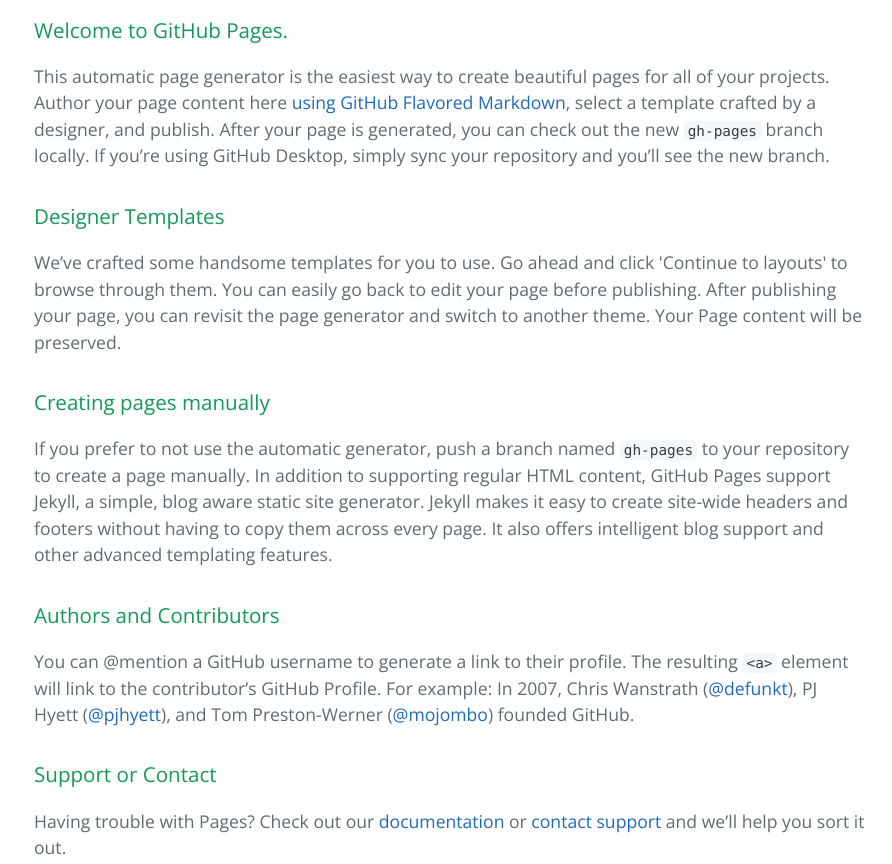
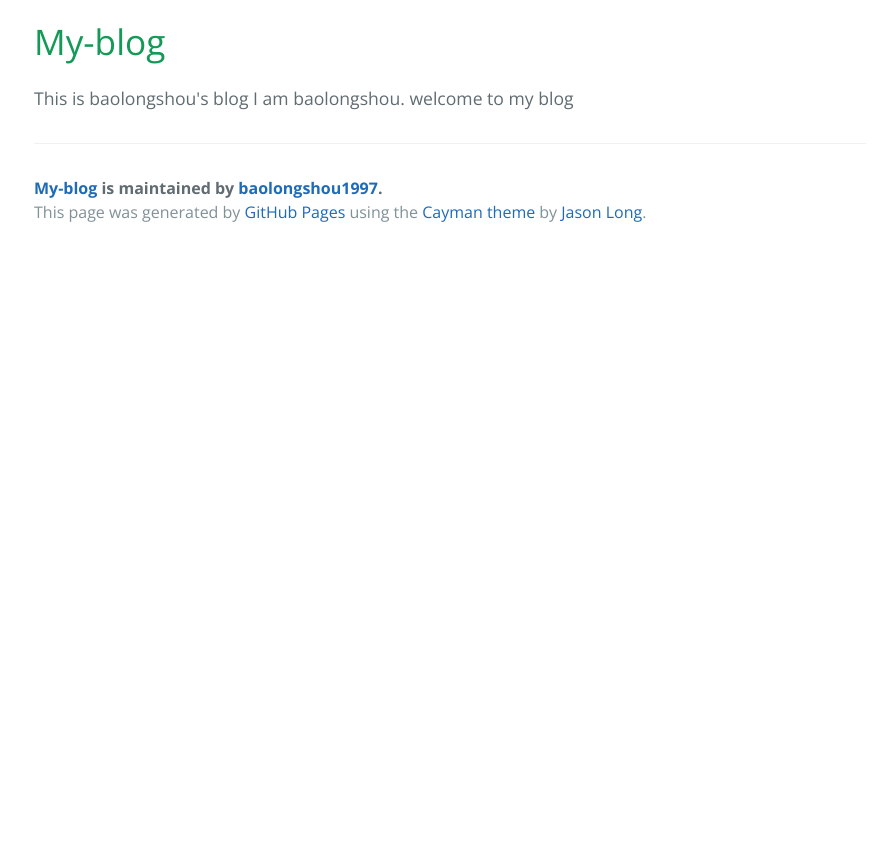
Before and after one commit to baolongshou1997/My-blog, a plain HTML site: page index.html in a window 1280 px wide. Shown: the part 400-1264 px from the top of the page, without its empty margins (190-1082 px from the left). After the commit the page ends 800 px from the top, so only its background shows below. Drawn offline with nearby package versions, Linux system fonts and the light colour scheme.

```diff
--- a/index.html
+++ b/index.html
@@ -19,30 +19,12 @@
     </section>
 
     <section class="main-content">
-      <h3>
-<a id="welcome-to-github-pages" class="anchor" href="#welcome-to-github-pages" aria-hidden="true"><span aria-hidden="true" class="octicon octicon-link"></span></a>Welcome to GitHub Pages.</h3>
+      <h1>
+<a id="my-blog" class="anchor" href="#my-blog" aria-hidden="true"><span aria-hidden="true" class="octicon octicon-link"></span></a>My-blog</h1>
 
-<p>This automatic page generator is the easiest way to create beautiful pages for all of your projects. Author your page content here <a href="https://guides.github.com/features/mastering-markdown/">using GitHub Flavored Markdown</a>, select a template crafted by a designer, and publish. After your page is generated, you can check out the new <code>gh-pages</code> branch locally. If you’re using GitHub Desktop, simply sync your repository and you’ll see the new branch.</p>
-
-<h3>
-<a id="designer-templates" class="anchor" href="#designer-templates" aria-hidden="true"><span aria-hidden="true" class="octicon octicon-link"></span></a>Designer Templates</h3>
-
-<p>We’ve crafted some handsome templates for you to use. Go ahead and click 'Continue to layouts' to browse through them. You can easily go back to edit your page before publishing. After publishing your page, you can revisit the page generator and switch to another theme. Your Page content will be preserved.</p>
-
-<h3>
-<a id="creating-pages-manually" class="anchor" href="#creating-pages-manually" aria-hidden="true"><span aria-hidden="true" class="octicon octicon-link"></span></a>Creating pages manually</h3>
-
-<p>If you prefer to not use the automatic generator, push a branch named <code>gh-pages</code> to your repository to create a page manually. In addition to supporting regular HTML content, GitHub Pages support Jekyll, a simple, blog aware static site generator. Jekyll makes it easy to create site-wide headers and footers without having to copy them across every page. It also offers intelligent blog support and other advanced templating features.</p>
-
-<h3>
-<a id="authors-and-contributors" class="anchor" href="#authors-and-contributors" aria-hidden="true"><span aria-hidden="true" class="octicon octicon-link"></span></a>Authors and Contributors</h3>
-
-<p>You can @mention a GitHub username to generate a link to their profile. The resulting <code>&lt;a&gt;</code> element will link to the contributor’s GitHub Profile. For example: In 2007, Chris Wanstrath (<a href="https://github.com/defunkt" class="user-mention">@defunkt</a>), PJ Hyett (<a href="https://github.com/pjhyett" class="user-mention">@pjhyett</a>), and Tom Preston-Werner (<a href="https://github.com/mojombo" class="user-mention">@mojombo</a>) founded GitHub.</p>
-
-<h3>
-<a id="support-or-contact" class="anchor" href="#support-or-contact" aria-hidden="true"><span aria-hidden="true" class="octicon octicon-link"></span></a>Support or Contact</h3>
-
-<p>Having trouble with Pages? Check out our <a href="https://help.github.com/pages">documentation</a> or <a href="https://github.com/contact">contact support</a> and we’ll help you sort it out.</p>
+<p>This is baolongshou's blog
+I am baolongshou.
+welcome to my blog</p>
 
       <footer class="site-footer">
         <span class="site-footer-owner"><a href="https://github.com/baolongshou1997/My-blog">My-blog</a> is maintained by <a href="https://github.com/baolongshou1997">baolongshou1997</a>.</span>
```
Also changed, not shown: params.json (+1 -1 lines).
